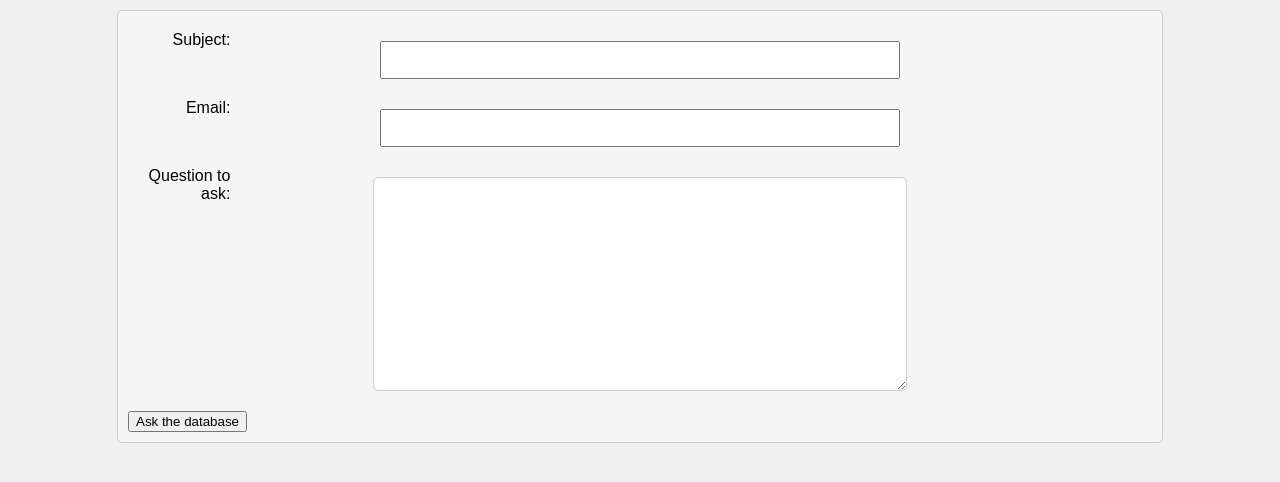
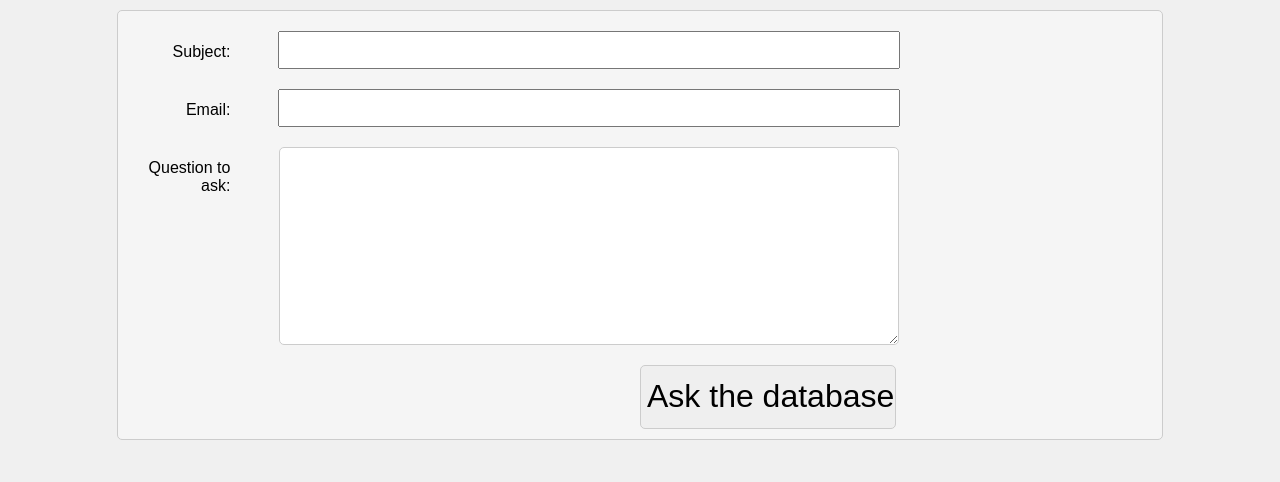
Before and after one commit to hvdv99/DataBridge, a Flask app: page / in a window 1280 px wide. Shown: the part 198-680 px from the top of the page. Run offline with Flask 3, Linux system fonts and the light colour scheme; parts of the project's set-up code (start-up, migrations or seed data) failed here and were passed over.

Commit message:
Implemented changes so that the labels and input fields look more clean

```diff
--- a/services/ui/static/css/style.css
+++ b/services/ui/static/css/style.css
@@ -41,17 +41,7 @@ header{
     width: 80%;
 }
 
-/* the class for the field where you have to put your question to vanna in the session */
-#session_question_field{
-    width: 50%;
-    padding: 10px;
-    margin: 10px 10% 10px 0;
-    border: 1px solid #ccc;
-    border-radius: 5px;
-    height: 12em;
-    font-size:16px;
 
-}
 /* the div for each label and input box: for example: Subject and inputfield */
 .session_info{
     display: flex;
@@ -63,19 +53,43 @@ header{
 /* the label and input box for each div */
 .session_info label, .session_info input{
     display: inline-block;
+    margin-top: 12px;
+
 
 }
 
 
 .session_info input {
-  width: 50%;
-    margin: 10px 10% 10px 0;
+  width: 60%;
+    margin: 0 20% 10px 0;
     height: 2em;
     font-size:16px;
 
   text-align: left;
 
 }
+
+/* the class for the field where you have to put your question to vanna in the session */
+#session_question_field{
+    width: 60%;
+    margin: 0 20% 10px 0;
+    border: 1px solid #ccc;
+    border-radius: 5px;
+    height: 12em;
+    font-size:16px;
+
+}
+
+#submit_button_start_session{
+    width: 25%;
+    border: 1px solid #ccc;
+    margin-left: 50%;
+    border-radius: 5px;
+    height: 2em;
+    font-size:2em;
+    cursor: pointer;
+}
+
 
 .session_info label {
   width: 10%;
--- a/services/ui/templates/start-session.html
+++ b/services/ui/templates/start-session.html
@@ -17,7 +17,7 @@
         <textarea id="session_question_field" name="session_question" class="input_field"  required></textarea><br><br>
     </div>
 
-    <input type="submit" value="Ask the database">
+    <input id ="submit_button_start_session" type="submit" value="Ask the database">
 </form>
 </div>
 <div>
```
